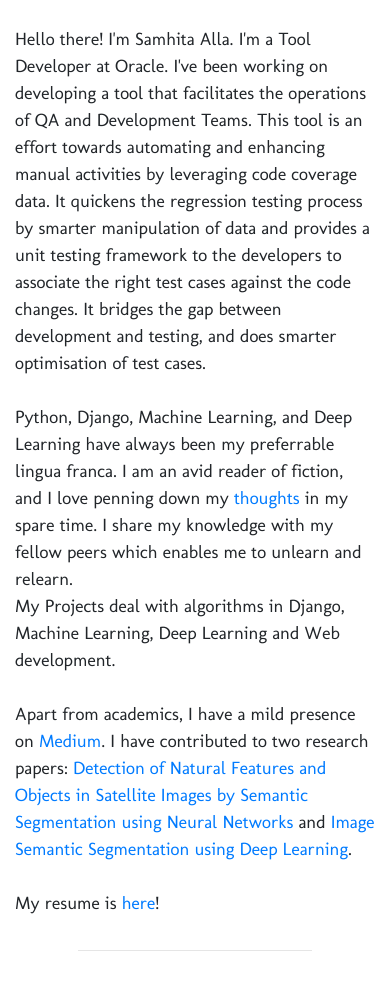
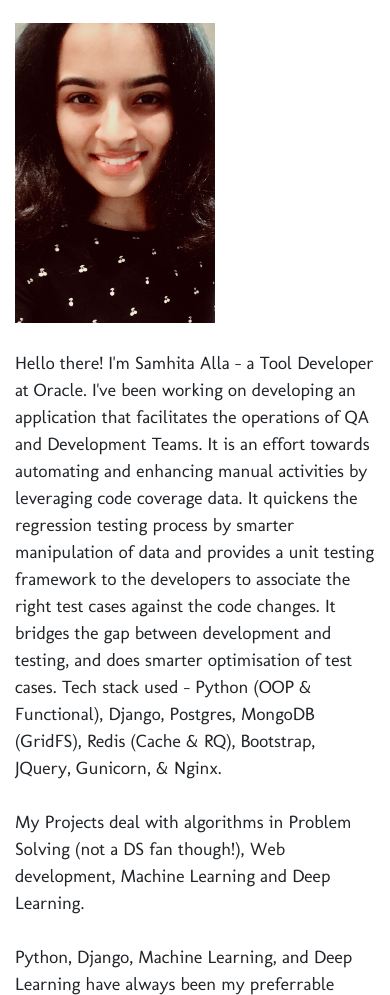
Before and after one commit to Samhita-alla/Samhita-alla.github.io, a plain HTML site: page index.html in a window 390 px wide. Shown: the part 124-1119 px from the top of the page. Drawn offline with nearby package versions, Linux system fonts and the light colour scheme.

Commit message:
fonts & content

```diff
--- a/index.html
+++ b/index.html
@@ -13,8 +13,8 @@
 
   <title>Samhita</title>
   <meta name="viewport" content="width=device-width, initial-scale=1">
-  <meta name="title" content="Samhita" />
-  <meta name="descirption" content="Samhita's website">
+  <meta name="title" content="Samhita Alla" />
+  <meta name="descirption" content="Hello there! I'm Samhita Alla - a tool developer at Oracle.">
   <meta name="keywords" content="samhita, samhita alla, samhitha, alla">
   <meta http-equiv="Content-Type" content="text/html; charset=UTF-8">
   <meta property="og:site_name" content="Samhita"/>
@@ -26,7 +26,7 @@
 
   <link rel="stylesheet" href="https://maxcdn.bootstrapcdn.com/bootstrap/4.0.0/css/bootstrap.min.css" integrity="sha384-Gn5384xqQ1aoWXA+058RXPxPg6fy4IWvTNh0E263XmFcJlSAwiGgFAW/dAiS6JXm" crossorigin="anonymous">
   <script src="https://maxcdn.bootstrapcdn.com/bootstrap/4.0.0/js/bootstrap.min.js" integrity="sha384-JZR6Spejh4U02d8jOt6vLEHfe/JQGiRRSQQxSfFWpi1MquVdAyjUar5+76PVCmYl" crossorigin="anonymous"></script>
-  <link href="https://fonts.googleapis.com/css?family=Tangerine:700|Molengo|Libre+Baskerville" rel="stylesheet">
+  <link href="https://fonts.googleapis.com/css?family=Tangerine:700|Molengo|Cookie&display=swap" rel="stylesheet">
 
   <link rel="stylesheet" href="https://cdnjs.cloudflare.com/ajax/libs/font-awesome/4.7.0/css/font-awesome.min.css">
 
@@ -42,7 +42,7 @@
       <div class="row">
         <div class="col-md-3"></div>
 
-        <div class="col-md-6" style="font-family: Tangerine; font-size: 80px;">
+        <div class="col-md-6" style="font-family: Cookie; font-size: 80px;">
          Samhita Alla
        </div>
 
@@ -50,22 +50,23 @@
      </div>
    </center>
    <div class="row">
-    <div class="col-md-2"></div>
-    <div class="col-md-8" style="font-family: 'Molengo'; font-size: 18px;">
+    <div class="col-md-1"></div>
+    <div class="col-md-3"><br><img src="IMG_3534.jpg" width=200 height=300 /></div>
+    <div class="col-md-7" style="font-family: 'Molengo'; font-size: 18px;">
       <br>
       <p>
-       Hello there! I'm Samhita Alla. I'm a Tool Developer at Oracle. I've been working on developing a tool that facilitates the operations of QA and Development Teams. This tool is an effort towards automating and enhancing manual activities by leveraging code coverage data. It quickens the regression testing process by smarter manipulation of data and provides a unit testing framework to the developers to associate the right test cases against the code changes. It bridges the gap between development and testing, and does smarter optimisation of test cases.
+       Hello there! I'm Samhita Alla - a Tool Developer at Oracle. I've been working on developing an application that facilitates the operations of QA and Development Teams. It is an effort towards automating and enhancing manual activities by leveraging code coverage data. It quickens the regression testing process by smarter manipulation of data and provides a unit testing framework to the developers to associate the right test cases against the code changes. It bridges the gap between development and testing, and does smarter optimisation of test cases. Tech stack used - Python (OOP & Functional), Django, Postgres, MongoDB (GridFS), Redis (Cache & RQ), Bootstrap, JQuery, Gunicorn, & Nginx.
        <br><br>
-       Python, Django, Machine Learning, and Deep Learning have always been my preferrable lingua franca. I am an avid reader of fiction, and I love penning down my <a href="./writings.html">thoughts</a> in my spare time. I share my knowledge with my fellow peers which enables me to unlearn and relearn.
-       <br>
-       My Projects deal with algorithms in Django, Machine Learning, Deep Learning and Web development.
+       My Projects deal with algorithms in Problem Solving (not a DS fan though!), Web development, Machine Learning and Deep Learning.
        <br><br>
-       Apart from academics, I have a mild presence on <a href="https://medium.com/@allasamhita">Medium</a>. I have contributed to two research papers: <a href="https://link.springer.com/chapter/10.1007/978-3-030-24178-0_8">Detection of Natural Features and Objects in Satellite Images by Semantic Segmentation using Neural Networks</a> and <a href="http://www.mecs-press.org/ijigsp/ijigsp-v10-n12/IJIGSP-V10-N12-1.pdf">Image Semantic Segmentation using Deep Learning</a>.
+       Python, Django, Machine Learning, and Deep Learning have always been my preferrable lingua franca. I am an avid reader of fiction, and I love penning down my <a href="./writings.html">thoughts</a> in my spare time. Not a socialite (Okay, an introvert. Ironically, I love talking about tech). A dreamer and achiever. Coding fuels me and writing satiates me. Have plans to make sensible education accessible to everyone. Let's see how it unfolds!
+       <br><br>
+       I have a mild presence on <a href="https://medium.com/@allasamhita">Medium</a>. I have contributed to two research papers: <a href="https://link.springer.com/chapter/10.1007/978-3-030-24178-0_8">Detection of Natural Features and Objects in Satellite Images by Semantic Segmentation using Neural Networks</a> and <a href="http://www.mecs-press.org/ijigsp/ijigsp-v10-n12/IJIGSP-V10-N12-1.pdf">Image Semantic Segmentation using Deep Learning</a>.
        <br><br>
 
        My resume is <a href="./samhita_alla.pdf">here</a>!</p>
      </div>
-     <div class="col-md-2"></div>
+     <div class="col-md-1"></div>
    </div>
  </div>
 
@@ -85,6 +86,7 @@
       <a href="https://twitter.com/samhita_alla"><i class="fa fa-twitter fa-lg fa-2x mr-md-2 black-text" style="color: black;"></i></a>
       <a href="https://github.com/samhita-alla"><i class="fa fa-github fa-lg fa-2x mr-md-2" style="color: black;"></i></a>
       <a href="https://www.linkedin.com/in/samhita-alla/"><i class="fa fa-linkedin fa-lg fa-2x mr-md-2" style="color: black;"></i></a>
+
     </div>
 
     <div class="col-12 col-md-2 footer"></div>
```
Also changed, not shown: IMG_3534.jpg (added), 1 other file.
